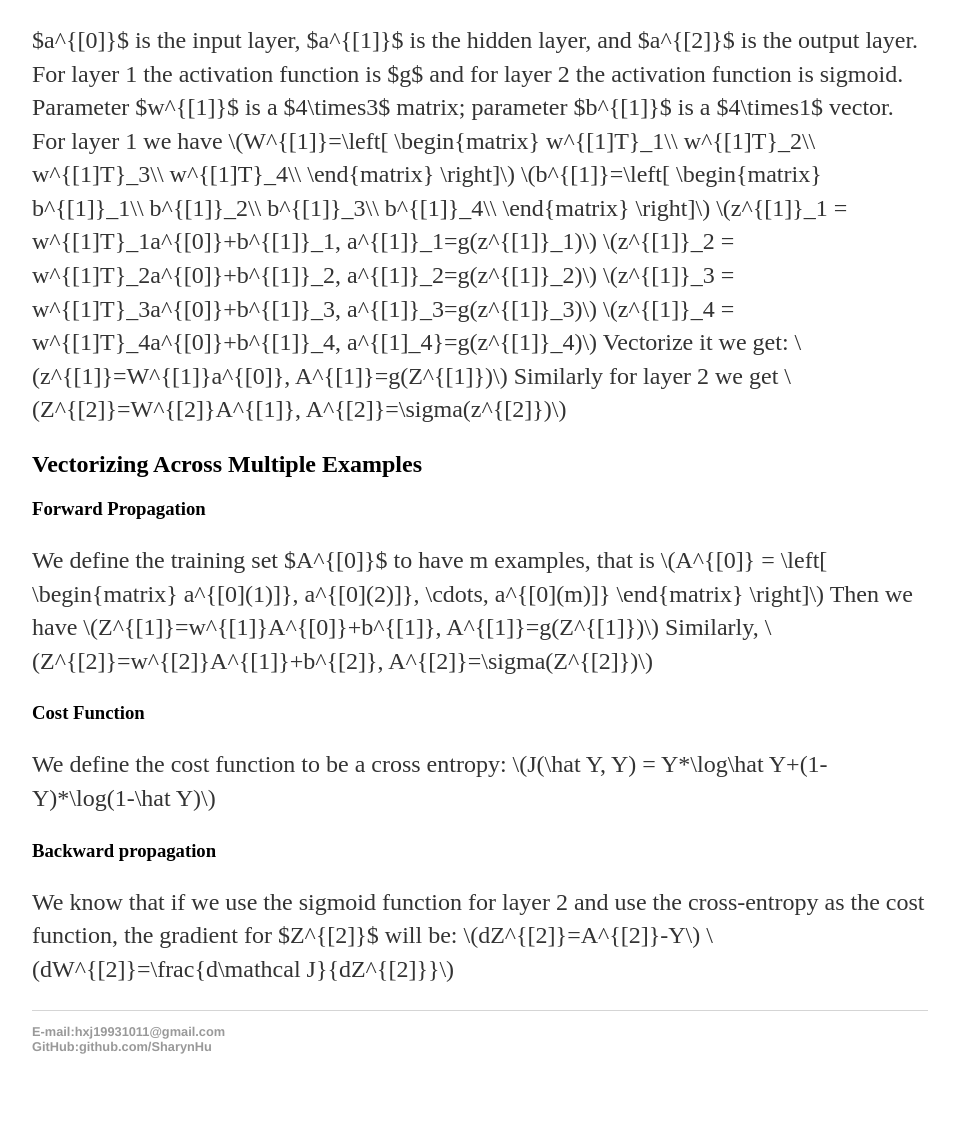
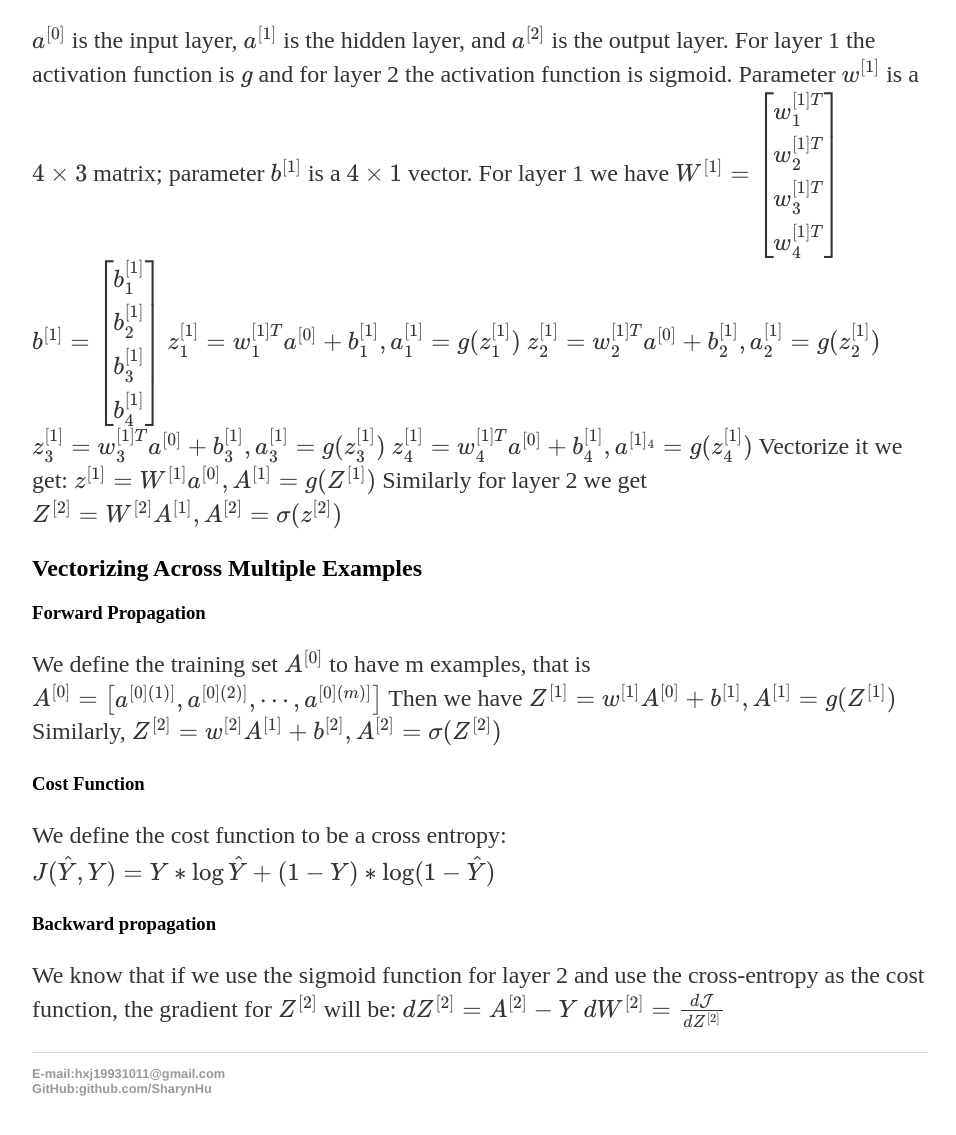
Before and after one commit to SharynHu/SharynHu.github.io, a Jekyll site: the page built from _posts/2020-12-21-Neural-Networks.md, in a window 1280 px wide and 1400 px high, scrolled down 628 px, cut to the strip 244-1379 px from the top of the window. Shown: the whole strip, without its empty margins (160-1116 px from the left). Built offline with Jekyll 4.4.1, drawn with Linux system fonts in a browser that asks for light colours; our own code applies the rules of GitHub Pages for plain Markdown files; formulas are drawn with MathJax 3; before the commit the page ends 1986 px from its top, so only the background shows below that.

Commit message:
Update 2020-12-21-Neural-Networks.md

```diff
--- a/_posts/2020-12-21-Neural-Networks.md
+++ b/_posts/2020-12-21-Neural-Networks.md
@@ -1,4 +1,4 @@
-<!-- <head>
+<head>
     <script src="https://cdn.mathjax.org/mathjax/latest/MathJax.js?config=TeX-AMS-MML_HTMLorMML" type="text/javascript"></script>
     <script type="text/x-mathjax-config">
         MathJax.Hub.Config({
@@ -8,7 +8,7 @@
             }
         });
     </script>
-</head> -->
+</head>
 ## Neuron
 <div align=center>
 <img width="400" height="200" src="https://raw.githubusercontent.com/SharynHu/picBed/master/65E72571-A911-4B44-8ED5-CC45183AC035.png"></img>
```
